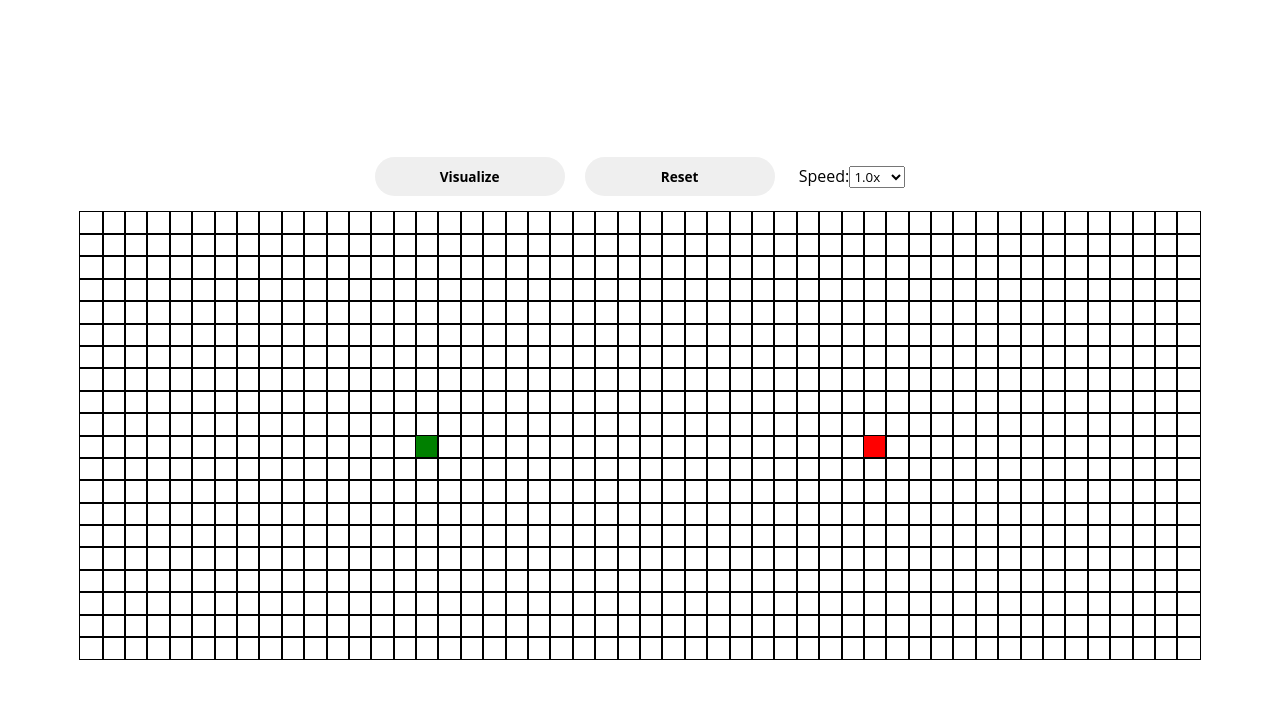
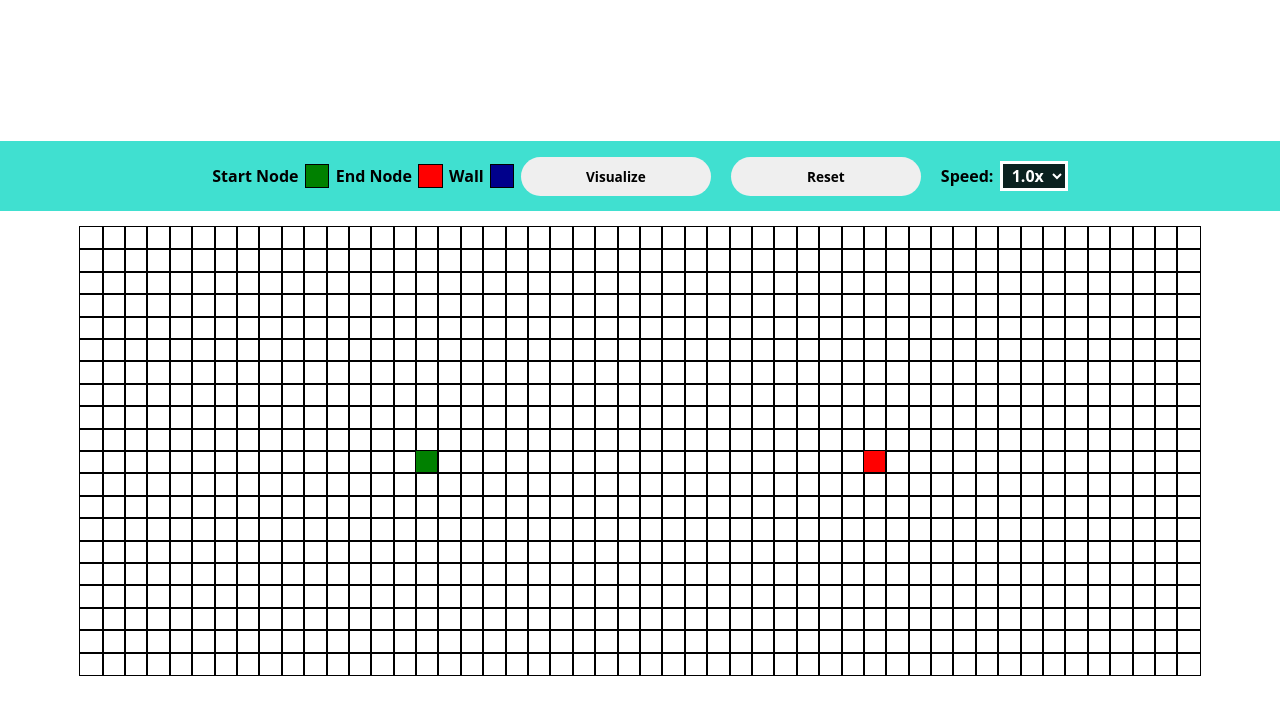
Before and after one commit to jhbui1/CS-Visualizer, an Angular app: page / in a window 1280 px wide. Shown: the top 714 px of the page. Built offline with nearby package versions, Linux system fonts and the light colour scheme.

Commit message:
pathfinder styling

```diff
--- a/src/app/path-finding-visualizer/path-finding-visualizer.component.html
+++ b/src/app/path-finding-visualizer/path-finding-visualizer.component.html
@@ -2,6 +2,13 @@
 
 <div class="grid">
     <div class="buttons">
+        <p> Start Node </p>
+        <div id="start-legend" class="node-legend"></div>
+        <P> End Node</P>
+        <div id="end-legend" class="node-legend"></div>
+        <p> Wall </p>
+        <div id="wall-legend" class="node-legend"></div>
+
         <button (click)="this.visualizeDijkstra()"
         [disabled]="needReset || animating"
         > Visualize </button>
@@ -13,14 +20,17 @@
         <!-- <button (click)="this.stop()"
         [disabled]="!animating">
         Stop</button> -->
-        <label for="animeSpeed"> Speed:</label>
-        <select name="animeSpeed" [(ngModel)]="animeSpeed">
+
+        <p>Speed: </p>
+        <select class="select" name="animeSpeed" [(ngModel)]="animeSpeed">
+            <label for="animeSpeed"> Speed:</label>
             <option *ngFor="let option of animeSpeedOptions; last as last"
             [value]=option.value
             >
                 {{option.name}}
             </option>
         </select>
+
     </div>
 
     <div class="grid-row" #allNodes *ngFor="let row of grid; let last = last">
--- a/src/app/path-finding-visualizer/path-finding-visualizer.component.scss
+++ b/src/app/path-finding-visualizer/path-finding-visualizer.component.scss
@@ -1,3 +1,5 @@
+
+
 .grid {
     display: flex;
     flex-direction: column;
@@ -10,8 +12,39 @@
     }
 }
 
+.node-legend {
+  height: 1.75vw;
+  width: 1.75vw;
+  border: 1px solid black;
+  margin-right: .5vw;
+}
+
 .buttons {
+  width: 100%;
+  padding: 1vh;
   margin-bottom: 2vh;
+  background-color: turquoise;
+  display: flex;
+  flex-direction: row;
+  align-items:  center;
+  justify-content: center;
+
+  p {
+    margin-right: .5vw;
+    font-weight: bold;
+  }
+
+  #start-legend {
+    background-color: green;
+  }
+
+  #end-legend {
+    background-color:  red;
+  }
+
+  #wall-legend {
+    background-color: darkblue;
+  }
 }
 
 .grid-row {
--- a/src/styles.scss
+++ b/src/styles.scss
@@ -10,11 +10,10 @@
   background-color:rgba(0,0,0,.85);
   border-style: solid;
   border: solid white;
-    border-width: .5vh .5vh;
-    padding:6.5vw;
-    width: 15vw;
-    height: 15vh;
-    margin-bottom: 2vh;
+  // padding:6.5vw;
+  // width: 15vw;
+  // height: 15vh;
+  // margin-bottom: 2vh;
 
   display: flex;
   flex-direction: row;
```
Lines whose indentation alone changed are shown as unchanged.
